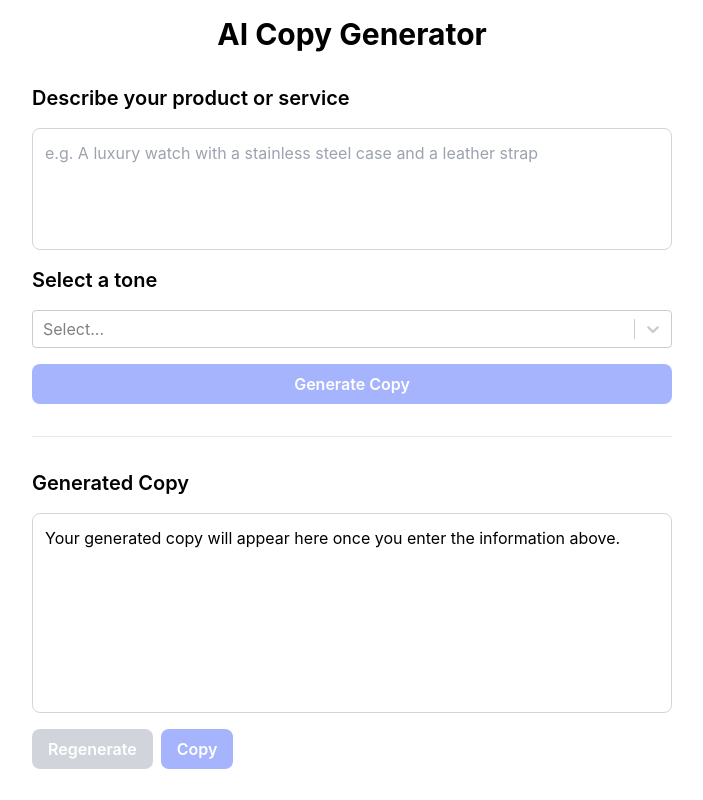
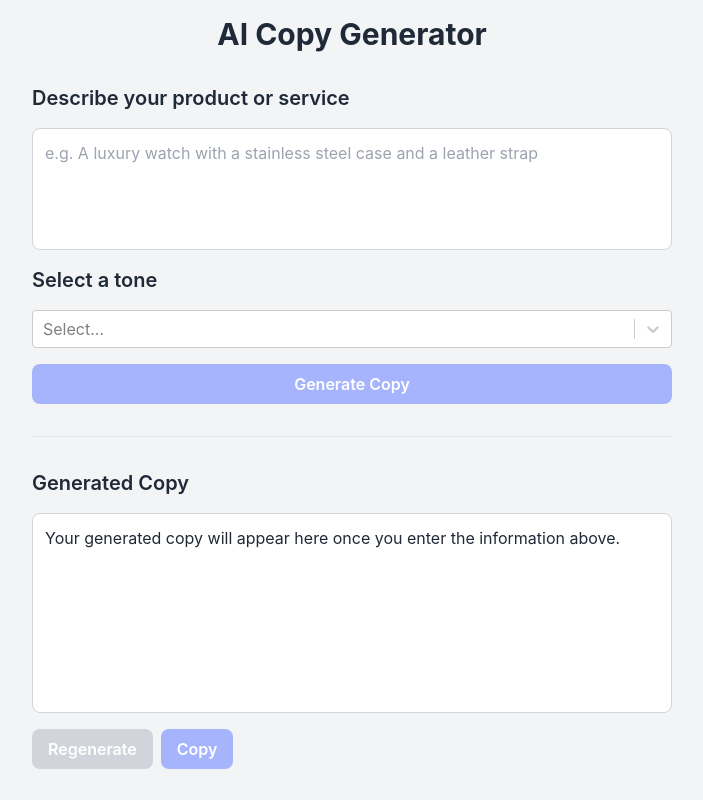
Before and after one commit to bryanguillen/ai-copy-generator, a Next.js app: page / in a window 1280 px wide. Shown: the whole page, without its empty margins (288-991 px from the left). Built offline with nearby package versions, Linux system fonts and the light colour scheme.

Commit message:
Add classes to body

```diff
--- a/src/app/layout.tsx
+++ b/src/app/layout.tsx
@@ -13,7 +13,7 @@ export default function RootLayout({
 }>) {
   return (
     <html lang="en">
-      <body className="antialiased">
+      <body className="antialiased text-gray-800 bg-gray-100">
         <div className="min-h-screen max-w-2xl w-full p-4 mx-auto">
           {children}
         </div>
```
